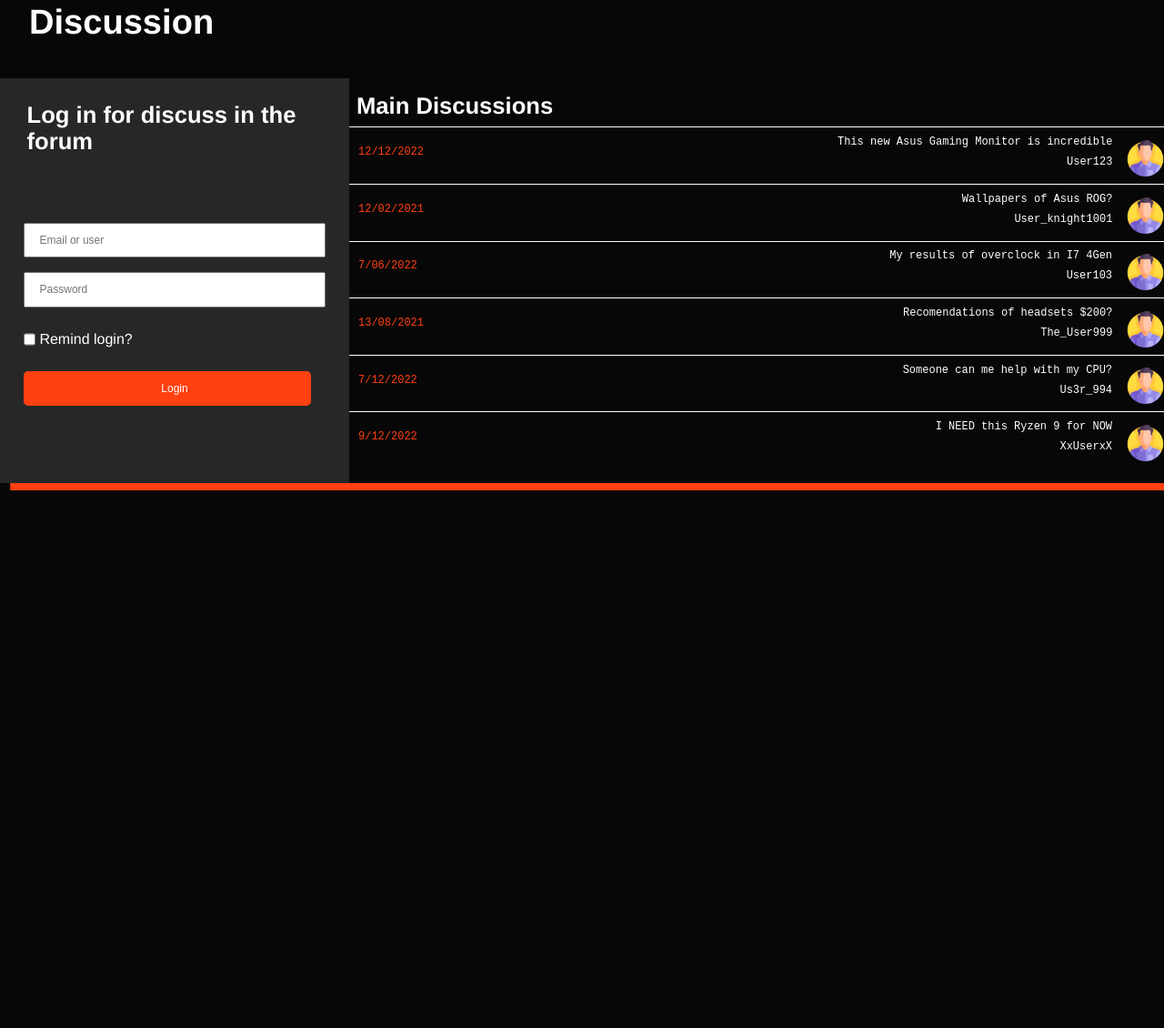
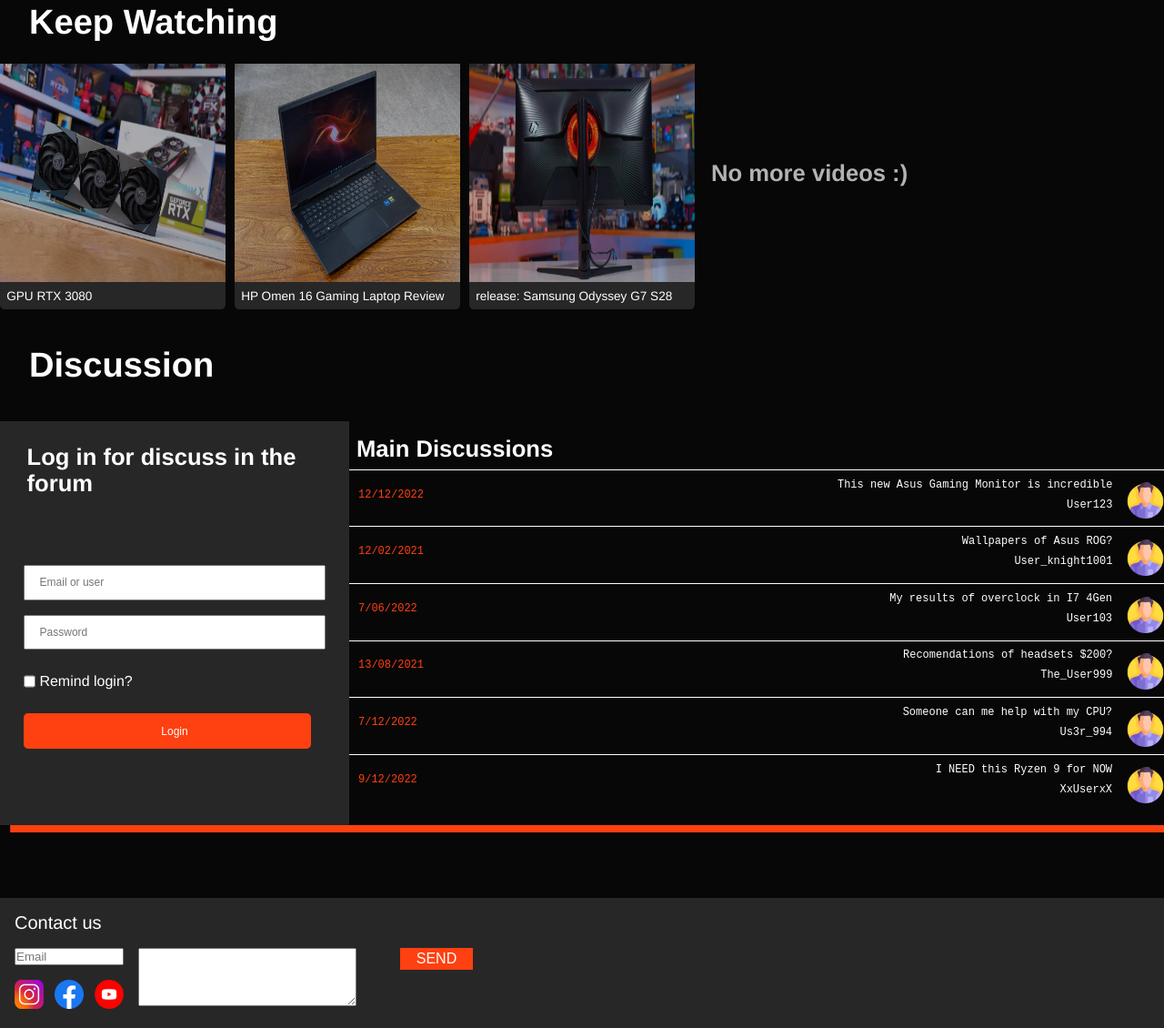
Before and after one commit to thpablo/Projeto_Netflix_Bootcamp_Dio, a plain HTML site: page index.html in a window 1280 px wide. Shown: the part 1057-2187 px from the top of the page at 91% size. Before the commit the page ends 1668 px from the top, so only its background shows below. Drawn offline with Linux system fonts and the light colour scheme.

Commit message:
Adicionado rodapé do site e um novo carrosel para continuar assistindo vídeos pendentes, além de mais minuaturas de imagens nos rodapés

```diff
--- a/index.html
+++ b/index.html
@@ -91,16 +91,36 @@
                     <div class="legenda-carrosel">NOTEBOOK Legion</div>
                 </div>
                 <div class="item">
-                    <a href="#"><img class="itens-noticias" src="img/empty.png" alt="review"></a>
-                    <div class="legenda-carrosel">CPU INTEL I3-XXXX</div>
+                    <a href="#"><img class="itens-noticias" src="img/keyboard.webp" alt="review"></a>
+                    <div class="legenda-carrosel">Bests Keyboards of the month</div>
                 </div>
-                <div class="item-generico">
-                    <a href="#"><img class="itens-noticias" src="img/empty.png" alt="review"></a>
-                    <div class="legenda-carrosel">CPU INTEL I3-XXXX</div>
+                <div class="item">
+                    <a href="#"><img class="itens-noticias" src="img/metaverse.jpg" alt="review"></a>
+                    <div class="legenda-carrosel">The Metaverse is real</div>
                 </div>
-                <div class="item-generico">
-                    <a href="#"><img class="itens-noticias" src="img/empty.png" alt="review"></a>
-                    <div class="legenda-carrosel">CPU INTEL I3-XXXX</div>
+                <div class="item">
+                    <a href="#"><img class="itens-noticias" src="img/pc-building.webp" alt="review"></a>
+                    <div class="legenda-carrosel">PC Building Guide</div>
+                </div>
+            </div>
+        </div>
+        <h2>Keep Watching</h2>
+        <div class="carrosel-keepwatching">
+            <div class="owl-carousel owl-theme">
+                <div class="item">
+                    <a href="#"><img src="img/gpu.webp" class="itens-noticias"></a>
+                    <div class="legenda-carrosel">GPU RTX 3080</div>
+                </div>
+                <div class="item">
+                    <a href="#"><img src="img/note2.webp" class="itens-noticias"></a>
+                    <div class="legenda-carrosel">HP Omen 16 Gaming Laptop Review</div>
+                </div>
+                <div class="item">
+                    <a href="#"><img src="img/monitor.webp" class="itens-noticias"></a>
+                    <div class="legenda-carrosel">release: Samsung Odyssey G7 S28</div>
+                </div>
+                <div class="itens-noticias">
+                    <h3>No more videos :)</h3>
                 </div>
             </div>
         </div>
@@ -172,6 +192,23 @@
             </div>
         </div>
     </article>
+    <footer>
+        <p>Contact us</p>
+        <div class="contact-container">
+        <div class="contact-us">
+            <input type="text" placeholder="Email">
+            <div class="social-medias">
+                <a href=""><img src="img/Instagram-512.png" alt="instagram-link"></a>
+                <a href=""><img src="img/face.webp" alt="facebook-link"></a>
+                <a href=""><img src="img/youtube.png" alt="youtube-link"></a>
+            </div>
+        </div>
+        <div class="message">
+            <textarea name="message" class="message-box" cols="30" rows="10"></textarea>
+            <input type="button" class="botao" value="SEND">
+        </div>
+    </div>
+    </footer>
         <!--javascript-->
     <script src="js/owl/jquery.min.js"></script>
     <script src="js/owl/owl.carousel.min.js"></script>
--- a/style/responsive.css
+++ b/style/responsive.css
@@ -54,6 +54,9 @@
         .descricao{
             display: none;
         }
+        footer{
+            display:none;
+        }
 }
 @media screen and (max-width:600px){
     .carrosel-reviews{
--- a/style/style.css
+++ b/style/style.css
@@ -131,6 +131,8 @@ h3{
     transition: 0.5s;
 }
 .itens-noticias{
+    display: flex;
+    align-items: center;
     margin-top: 3vmin;
     filter:brightness(.7);
     height:30vmin;
@@ -231,3 +233,43 @@ article{
     width: 6vh;
     height: 5vh;
 }
+footer{
+    font-size: 2.5vmin;
+    padding:2vmin;
+    background-color: var(--cinzaclaro);
+}
+.contact-container{
+    margin-top: 1rem;
+    display: flex;
+}
+.contact-us{
+    width: 15vmin;
+    display: flex;
+    flex-direction: column;
+}
+.message .botao{
+    font-size: 2vmin;
+    border: none;
+    border-radius: 0;
+    width: 10vmin;
+    height: 3vmin;
+}
+.social-medias{
+    display: flex;
+    justify-content: space-between;
+}
+.social-medias img{
+    margin-top: 1rem;
+    height: 4vmin;
+    width:  4vmin;
+}
+.message{
+    display: flex;
+    margin-left: 1rem;
+    align-items: flex-start;
+}
+.message-box{
+    margin-right: 3rem;
+    width: 30vmin;
+    height: 8vmin;
+}
```
Also changed, not shown: img/Instagram-512.png (added), img/face.webp (added), img/keyboard.webp (added), img/metaverse.jpg (added), img/note2.webp (added), img/pc-building.webp (added), img/youtube.png (added).
